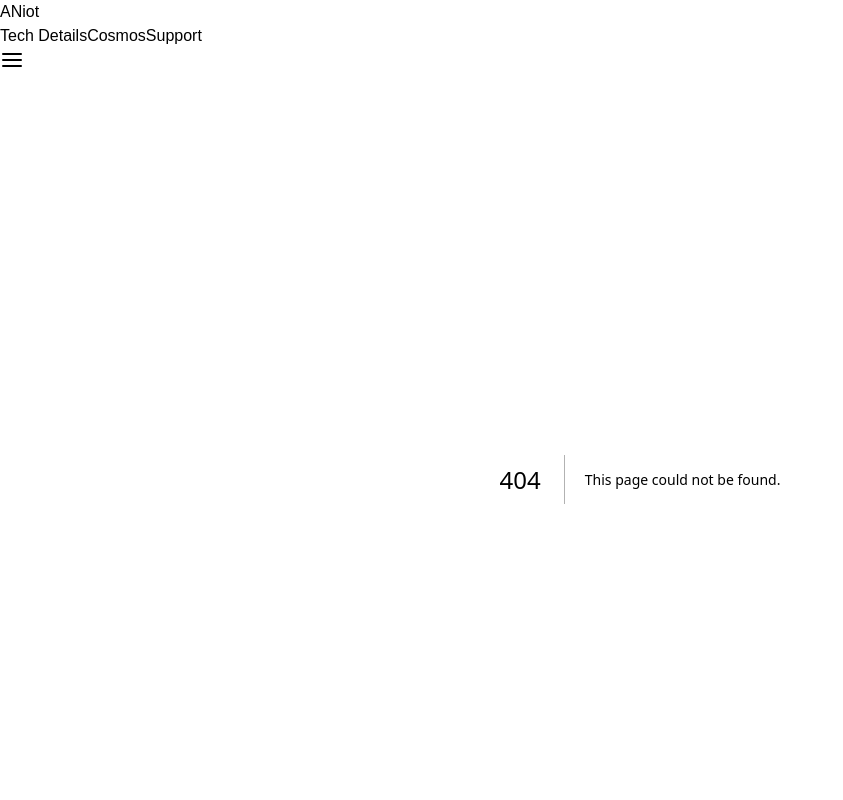
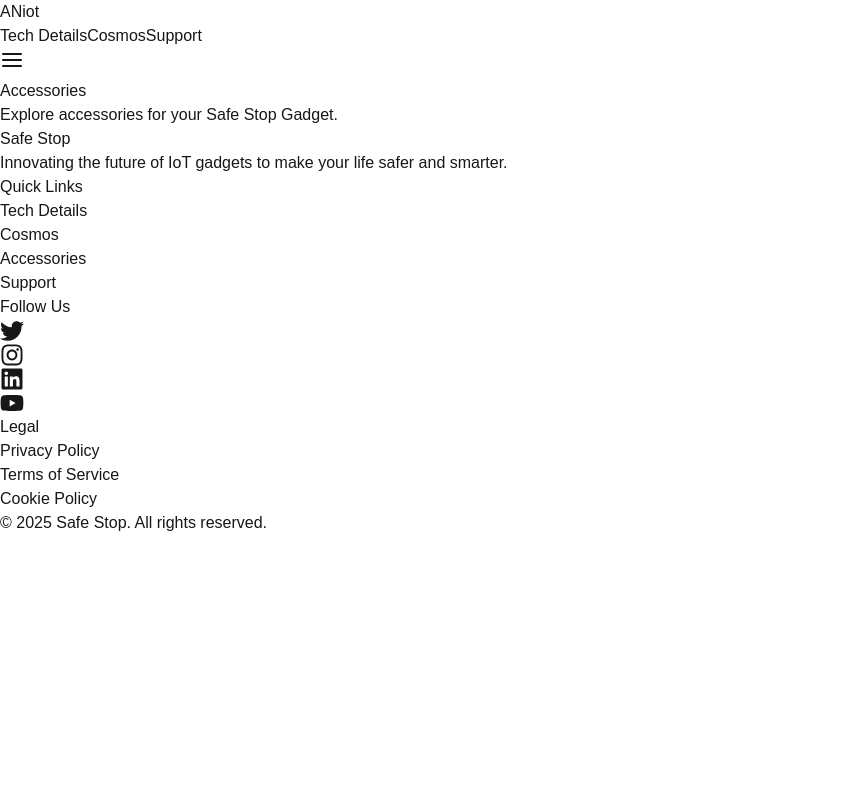
Before and after one commit to najafali14/ANiot_Project, a Next.js app: page /accessories in a window 1280 px wide. Before the commit this address had no page. Shown: the top 800 px of the page, without its empty margins (0-843 px from the left). Built offline with nearby package versions, Linux system fonts and the light colour scheme.

Commit message:
Create page.tsx

```diff
--- /dev/null
+++ b/src/app/accessories/page.tsx
@@ -0,0 +1,11 @@
+// app/(main)/accessories/page.tsx
+export default function AccessoriesPage() {
+    return (
+      <div className="min-h-screen py-20 px-4">
+        <div className="max-w-6xl mx-auto">
+          <h1 className="text-4xl font-bold mb-8">Accessories</h1>
+          <p>Explore accessories for your Safe Stop Gadget.</p>
+        </div>
+      </div>
+    );
+  }
```
